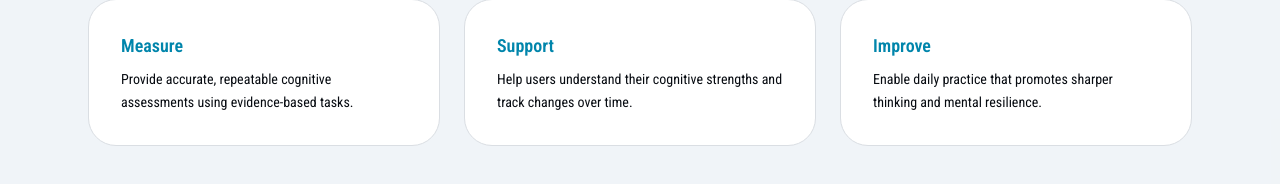
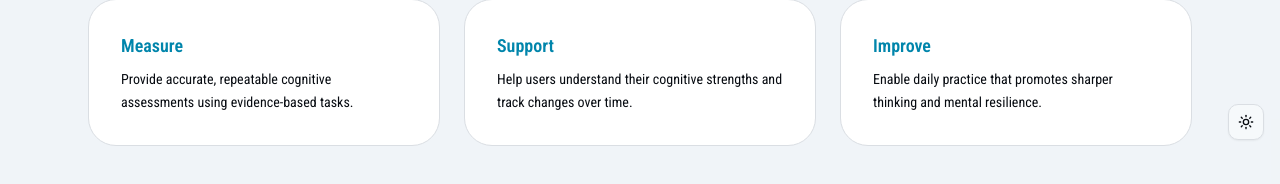
Before and after one commit to davidrapu/Cognify, a React (Vite) app in the folder frontend/: page / in a window 1280 px wide. Shown: the part 644-828 px from the top of the page. Built offline with nearby package versions, Linux system fonts and the light colour scheme.

Commit message:
using mode toggle and setting it at bottom right

```diff
--- a/frontend/src/components/ModeToggle.tsx
+++ b/frontend/src/components/ModeToggle.tsx
@@ -13,6 +13,7 @@ export function ModeToggle() {
   const { setTheme } = useTheme();
 
   return (
+    <div className="fixed bottom-4 right-4 z-50">
       <DropdownMenu>
         <DropdownMenuTrigger asChild>
           <Button variant="outline" size="icon">
@@ -33,5 +34,6 @@ export function ModeToggle() {
           </DropdownMenuItem>
         </DropdownMenuContent>
       </DropdownMenu>
+    </div>
   );
 }
--- a/frontend/src/pages/Home/Home.tsx
+++ b/frontend/src/pages/Home/Home.tsx
@@ -1,6 +1,7 @@
 import Nav from "../../components/Nav";
 import Hero from "./Hero";
 import Aims from "./Aims";
+import { ModeToggle } from "@/components/ModeToggle";
 
 export default function Home() {
   return (
@@ -8,9 +9,10 @@ export default function Home() {
       <header>
         <Nav />
       </header>
-      <main className="flex flex-col gap-y-36 items-center mt-24">
+      <main className="relative flex flex-col gap-y-36 items-center mt-24">
         <Hero />
         <Aims />
+        <ModeToggle />
       </main>
     </div>
   );
```
Lines whose indentation alone changed are shown as unchanged.
